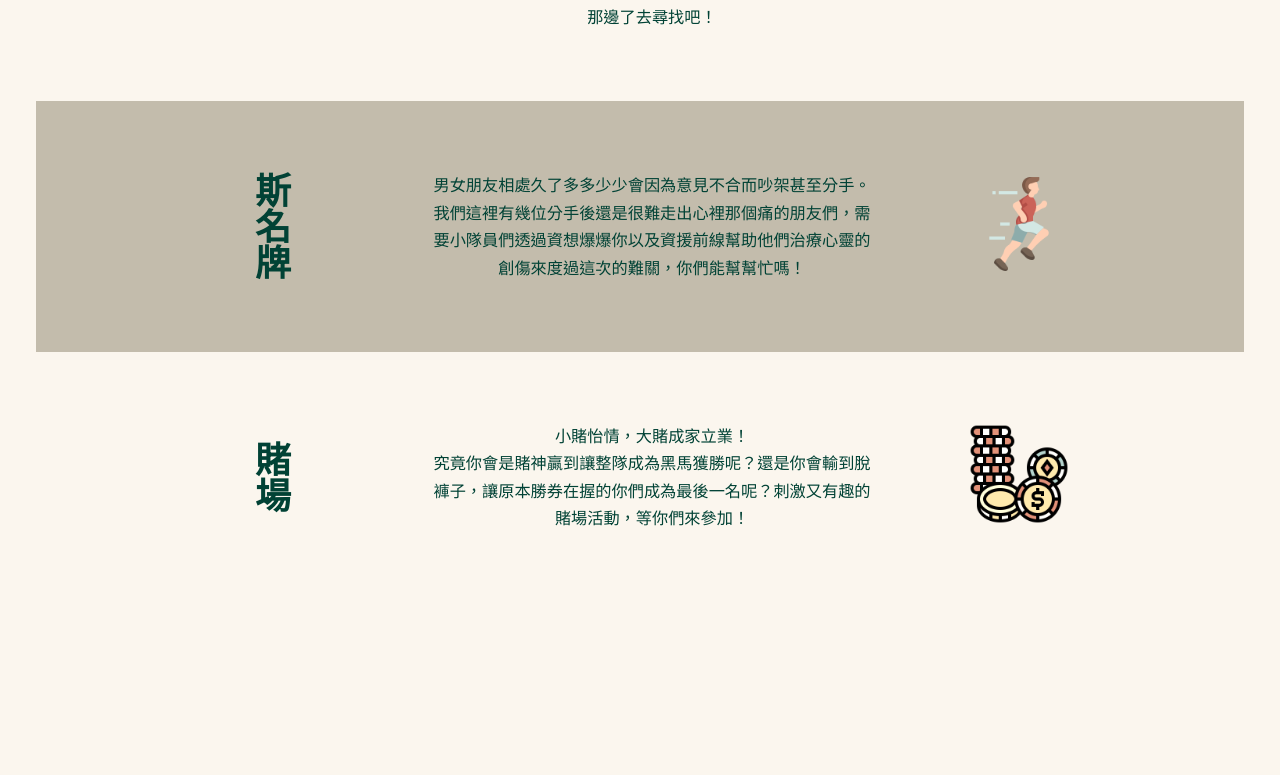
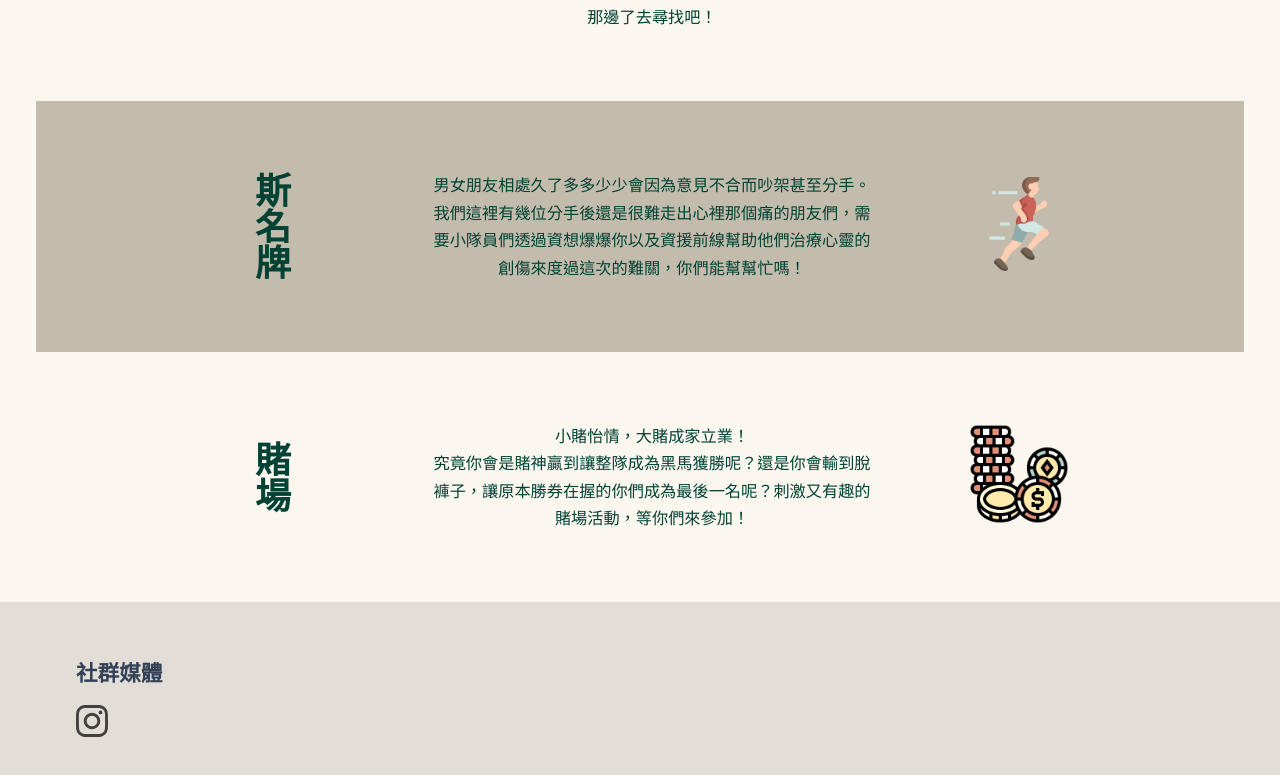
Before and after one commit to IBaseAsyncOrgFactoryProvider/ic-im-in-cse-2022, a Next.js app: page / in a window 1280 px wide. Shown: the part 2727-3502 px from the top of the page. Before the commit the page ends 3329 px from the top, so only its background shows below. Built offline with nearby package versions, Linux system fonts and the light colour scheme.

Commit message:
Add footer
(without review from design team!!!!1!!1)

```diff
--- /dev/null
+++ b/components/Footer.js
@@ -0,0 +1,16 @@
+/* eslint-disable @next/next/no-img-element */
+
+import styles from '../styles/Footer.module.css'
+
+export default function Footer() {
+  return (
+    <footer className={styles['outer-container']}>
+      <div className={styles.container}>
+        <h2>社群媒體</h2>
+        <a href="https://www.instagram.com/yzu_ic.im.in.cse_2022" target="_blank" rel="noreferrer">
+          <img src="/ig-glyph-black.svg" alt="Instagram" />
+        </a>
+      </div>
+    </footer>
+  )
+}
--- a/components/Layout.js
+++ b/components/Layout.js
@@ -1,3 +1,4 @@
+import Footer from './Footer'
 import Navbar from './Navbar'
 
 export default function Layout({ children }) {
@@ -5,6 +6,7 @@ export default function Layout({ children }) {
         <>
             <Navbar />
             {children}
+            <Footer />
         </>
   )
 }
--- /dev/null
+++ b/styles/Footer.module.css
@@ -0,0 +1,31 @@
+.outer-container {
+  background-color: rgb(0 0 0 / 10%);
+  padding: 2rem 0 4rem;
+}
+
+.container {
+  max-width: var(--large-container-width);
+  margin: 0 auto;
+  padding: 0 2rem;
+}
+
+.container h2 {
+  font-size: 1.2rem;
+}
+
+.container img {
+  width: 32px;
+  height: 32px;
+  vertical-align: middle;
+  opacity: 0.7;
+}
+
+.container a {
+  display: inline-block;
+  vertical-align: middle;
+}
+
+.container a:hover,
+.container a:active {
+  opacity: 0.7;
+}
```
Also changed, not shown: public/ig-glyph-black.svg (added).
